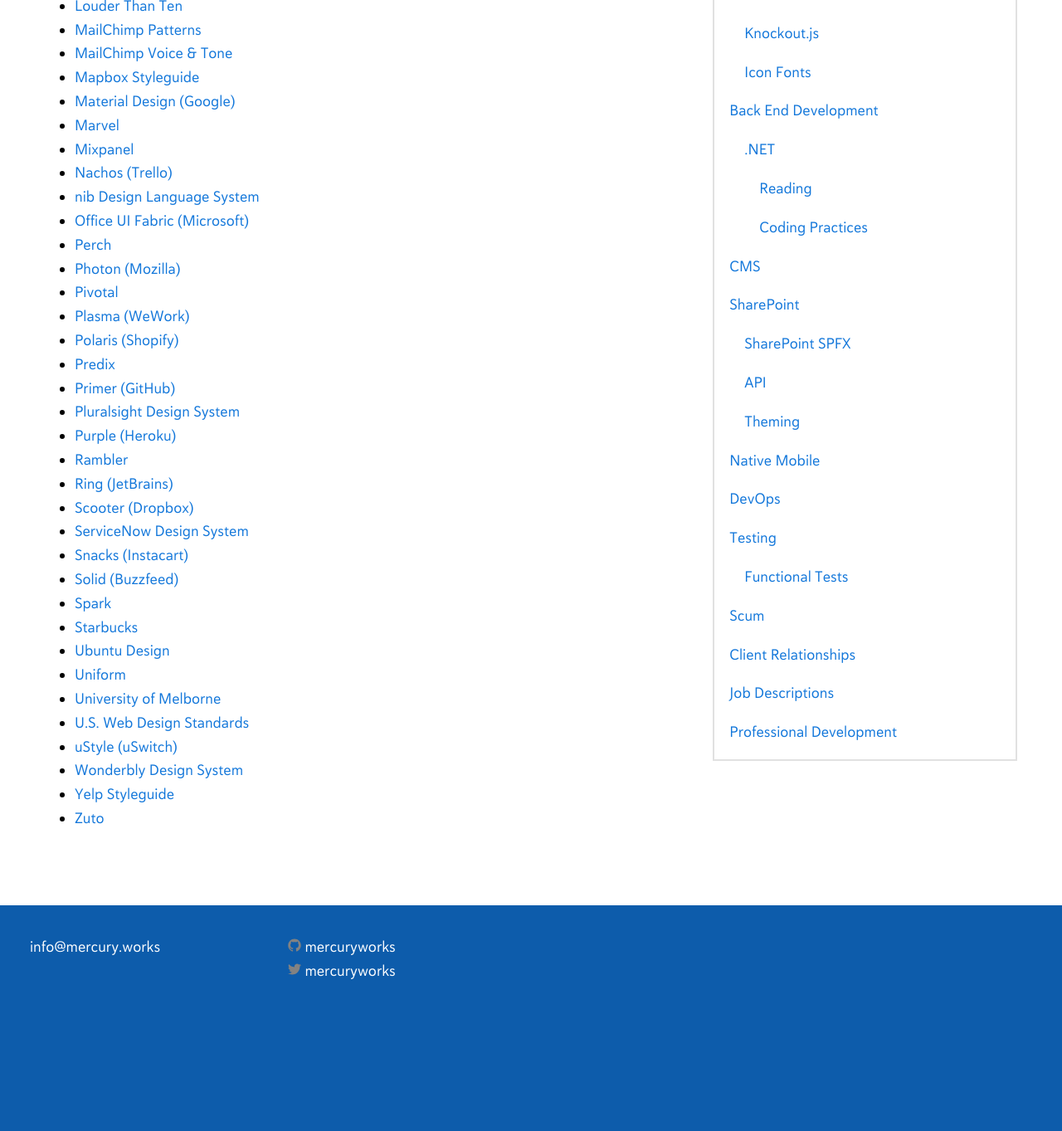
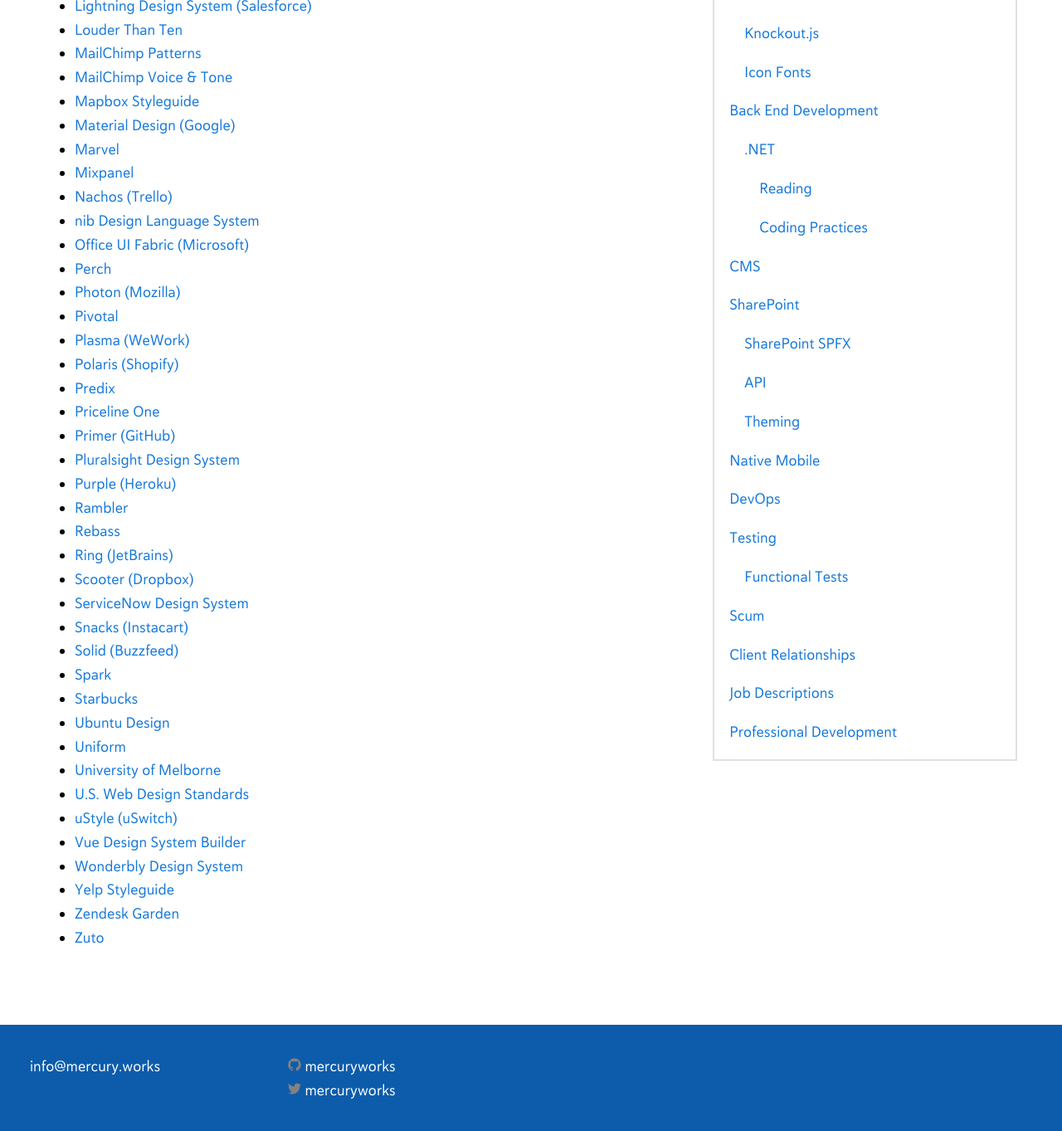
Before and after one commit to mercuryworks/developers-handbook, a Jekyll site: the page built from _posts/2018-01-18-front-end-development-design-systems.markdown, in a window 1280 px wide and 1400 px high, scrolled down 1759 px. Shown: the top 1363 px of the window at 83% size. Built offline with Jekyll 4.4.1, drawn with Linux system fonts in a browser that asks for light colours; comment, search, counter and statistics services are not loaded; before the commit the page ends 3015 px from its top, so only the background shows below that.

Commit message:
Added more design systems

```diff
--- a/_posts/2018-01-18-front-end-development-design-systems.markdown
+++ b/_posts/2018-01-18-front-end-development-design-systems.markdown
@@ -69,10 +70,12 @@
 * [Plasma (WeWork)](http://plasma.guide/){:target="_blank"}
 * [Polaris (Shopify)](https://polaris.shopify.com/){:target="_blank"}
 * [Predix](https://www.predix-ui.com/#/home){:target="_blank"}
+* [Priceline One](https://pricelinelabs.github.io/design-system/){:target="_blank"}
 * [Primer (GitHub)](https://primer.github.io/){:target="_blank"}
 * [Pluralsight Design System](http://design-system.pluralsight.com/){:target="_blank"}
 * [Purple (Heroku)](http://purple.herokuapp.com/){:target="_blank"}
 * [Rambler](http://ui-kit.rambler.ru/#/components){:target="_blank"}
+* [Rebass](http://jxnblk.com/rebass/){:target="_blank"}
 * [Ring (JetBrains)](http://www.jetbrains.org/ring-ui/index.html){:target="_blank"}
 * [Scooter (Dropbox)](http://dropbox.github.io/scooter/index.html){:target="_blank"}
 * [ServiceNow Design System](http://styleguide.servicenow.com/#!/){:target="_blank"}
@@ -85,6 +88,8 @@
 * [University of Melborne](https://web.unimelb.edu.au/){:target="_blank"}
 * [U.S. Web Design Standards](https://standards.usa.gov/){:target="_blank"}
 * [uStyle (uSwitch)](https://ustyle.guide/){:target="_blank"}
+* [Vue Design System Builder](https://vueds.com){:target="_blank"}
 * [Wonderbly Design System](http://design-system.lostmy.name/){:target="_blank"}
 * [Yelp Styleguide](http://yelp.com/styleguide){:target="_blank"}
+* [Zendesk Garden](https://garden.zendesk.com/){:target="_blank"}
 * [Zuto](https://styleguide.zuto.com/){:target="_blank"}
```
Also changed, not shown: other parts of _posts/2018-01-18-front-end-development-design-systems.markdown (+1 -0 lines).
